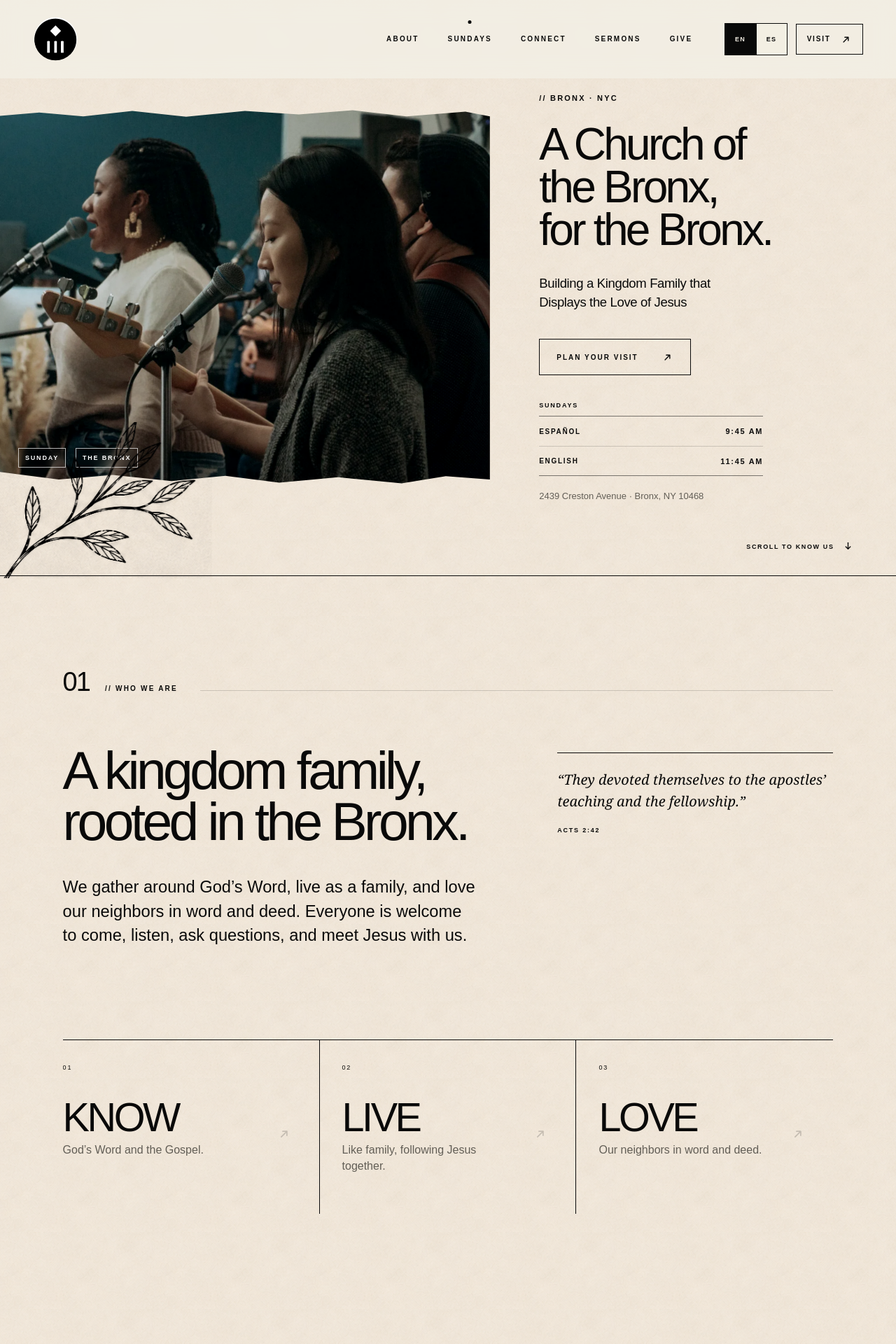
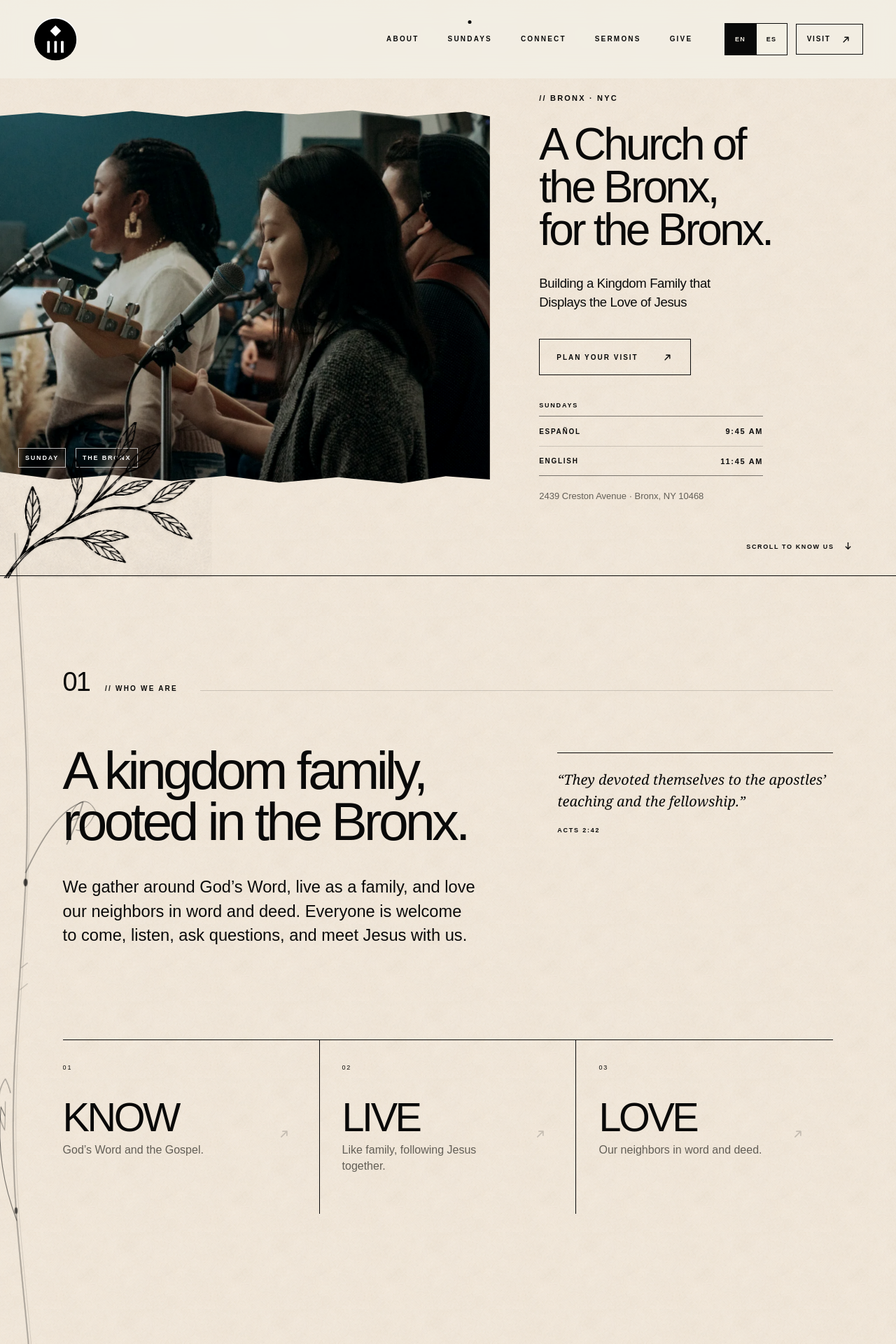
Before and after one commit to iLuzionsX/Fcc-gpt-line-ink, a React (Vite) app: page / in a window 1280 px wide. Shown: the top 1920 px of the page at 70% size. Built offline with nearby package versions, Linux system fonts and the light colour scheme.

Commit message:
Refine scroll branch motion and section timing

```diff
--- a/src/App.jsx
+++ b/src/App.jsx
@@ -201,7 +201,7 @@ function LanguageSwitch({ lang, onChange, label }) {
 }
 
 function Header({ active, progress, onVisit, t, lang, onLanguage }) {
-  return <header className="site-header" aria-label={t.mainNav}>
+  return <header className={`site-header ${progress > 0.015 ? "scrolled" : ""}`} aria-label={t.mainNav}>
     <Mark homeLabel={t.home} />
     <nav className="nav-rail" aria-label={t.primaryNav}>
       {navItems.map((id) => <a key={id} className={active === id ? "active" : ""} href={`#${id}`}>{t.nav[id]}</a>)}
@@ -353,11 +353,14 @@ function ValueCard({ number, word, copy }) {
 }
 
 function ScrollBranch({ progress }) {
-  const branchProgress = Math.min(1, Math.max(0, (progress - 0.035) / 0.69));
+  const branchProgress = Math.min(1, Math.max(0, progress));
   const segment = (start, end) => Math.min(1, Math.max(0, (branchProgress - start) / (end - start)));
-  const drawStyle = (start = 0, end = 1) => ({
+  const drawStyle = (start = 0, end = 1, maxOpacity = 1) => ({
     strokeDashoffset: 1 - segment(start, end),
-    opacity: segment(start, end),
+    opacity: segment(start, end) * maxOpacity,
+  });
+  const fadeStyle = (start, end, maxOpacity = 1) => ({
+    opacity: segment(start, end) * maxOpacity,
   });
 
   return <div className="scroll-branch" aria-hidden="true">
@@ -365,21 +368,50 @@ function ScrollBranch({ progress }) {
       <path
         className="branch-stroke branch-trunk"
         pathLength="1"
-        style={drawStyle(0, 1)}
-        d="M28 0 C36 115 54 190 45 285 C37 377 16 455 30 555 C43 648 70 708 60 815 C49 925 26 1010 40 1110 C54 1214 76 1290 65 1395 C54 1504 32 1600 48 1710 C59 1792 78 1880 70 2000"
+        style={drawStyle(0, 1, .9)}
+        d="M29 0 C37 96 55 188 46 286 C38 374 17 456 31 555 C44 647 69 715 60 817 C51 920 26 1010 41 1112 C55 1215 76 1292 65 1397 C54 1500 34 1604 48 1712 C60 1801 77 1887 69 2000"
       />
-      <path className="branch-stroke branch-twig" pathLength="1" style={drawStyle(.12, .25)} d="M43 276 C72 247 96 226 132 220 C118 244 101 264 76 281" />
-      <path className="branch-stroke branch-leaf" pathLength="1" style={drawStyle(.17, .27)} d="M112 235 C125 218 144 216 155 228 C142 242 126 247 112 235 Z" />
-      <path className="branch-stroke branch-twig" pathLength="1" style={drawStyle(.28, .42)} d="M31 563 C11 534 2 506 8 472 C24 491 36 512 43 538" />
-      <path className="branch-stroke branch-leaf" pathLength="1" style={drawStyle(.33, .43)} d="M13 490 C0 477 1 458 14 448 C27 462 29 479 13 490 Z" />
-      <path className="branch-stroke branch-twig" pathLength="1" style={drawStyle(.43, .58)} d="M59 819 C82 780 107 754 146 744 C132 777 109 802 78 826" />
-      <path className="branch-stroke branch-leaf" pathLength="1" style={drawStyle(.49, .59)} d="M121 770 C132 747 151 739 164 749 C153 770 138 779 121 770 Z" />
-      <path className="branch-stroke branch-twig" pathLength="1" style={drawStyle(.58, .72)} d="M41 1113 C18 1081 8 1050 15 1017 C31 1035 43 1060 51 1087" />
-      <path className="branch-stroke branch-leaf" pathLength="1" style={drawStyle(.63, .73)} d="M19 1035 C4 1022 4 1004 18 994 C31 1008 34 1025 19 1035 Z" />
-      <path className="branch-stroke branch-twig" pathLength="1" style={drawStyle(.72, .87)} d="M64 1398 C88 1368 108 1333 142 1325 C132 1353 111 1380 82 1407" />
-      <path className="branch-stroke branch-leaf" pathLength="1" style={drawStyle(.77, .88)} d="M119 1344 C131 1325 150 1321 161 1333 C149 1351 134 1357 119 1344 Z" />
-      <path className="branch-stroke branch-twig" pathLength="1" style={drawStyle(.86, .98)} d="M48 1712 C23 1688 11 1658 15 1629 C31 1644 45 1664 57 1689" />
-      <path className="branch-stroke branch-leaf" pathLength="1" style={drawStyle(.9, 1)} d="M20 1646 C7 1634 8 1618 21 1608 C34 1620 35 1637 20 1646 Z" />
+      <path
+        className="branch-stroke branch-trunk-echo"
+        pathLength="1"
+        style={drawStyle(.02, 1, .22)}
+        d="M33 0 C41 102 58 186 49 288 C41 381 22 456 35 553 C48 644 73 713 63 820 C53 925 31 1007 45 1110 C59 1211 80 1290 69 1399 C58 1504 38 1602 52 1710 C64 1799 81 1889 73 2000"
+      />
+
+      <path className="branch-stroke branch-twig" pathLength="1" style={drawStyle(.1, .24, .82)} d="M46 278 C73 248 101 226 137 220 C123 245 103 266 76 283" />
+      <path className="branch-stroke branch-leaf" pathLength="1" style={drawStyle(.16, .27, .78)} d="M113 236 C125 217 145 215 157 228 C143 244 127 249 113 236 Z" />
+      <path className="branch-stroke branch-vein" pathLength="1" style={drawStyle(.19, .28, .48)} d="M115 236 C129 233 142 231 154 228" />
+
+      <path className="branch-stroke branch-twig" pathLength="1" style={drawStyle(.27, .41, .82)} d="M32 563 C11 534 1 505 7 470 C24 489 37 512 44 540" />
+      <path className="branch-stroke branch-leaf" pathLength="1" style={drawStyle(.33, .44, .78)} d="M13 489 C-1 476 0 457 14 447 C27 460 30 478 13 489 Z" />
+      <path className="branch-stroke branch-vein" pathLength="1" style={drawStyle(.35, .45, .48)} d="M13 488 C14 475 14 462 14 449" />
+
+      <path className="branch-stroke branch-twig" pathLength="1" style={drawStyle(.42, .58, .82)} d="M60 818 C83 780 110 753 149 744 C134 779 111 804 79 828" />
+      <path className="branch-stroke branch-leaf" pathLength="1" style={drawStyle(.49, .6, .78)} d="M122 771 C132 747 152 738 165 749 C154 770 139 781 122 771 Z" />
+      <path className="branch-stroke branch-vein" pathLength="1" style={drawStyle(.51, .61, .48)} d="M124 770 C138 763 150 756 162 750" />
+
+      <path className="branch-stroke branch-twig" pathLength="1" style={drawStyle(.57, .72, .82)} d="M41 1114 C18 1082 8 1049 15 1015 C32 1035 44 1061 52 1089" />
+      <path className="branch-stroke branch-leaf" pathLength="1" style={drawStyle(.63, .74, .78)} d="M19 1035 C4 1021 4 1003 18 993 C32 1008 34 1025 19 1035 Z" />
+      <path className="branch-stroke branch-vein" pathLength="1" style={drawStyle(.65, .75, .48)} d="M19 1034 C19 1021 18 1008 18 995" />
+
+      <path className="branch-stroke branch-twig" pathLength="1" style={drawStyle(.71, .87, .82)} d="M65 1398 C88 1367 111 1332 146 1325 C135 1355 112 1382 82 1409" />
+      <path className="branch-stroke branch-leaf" pathLength="1" style={drawStyle(.77, .89, .78)} d="M120 1344 C132 1324 151 1320 162 1333 C150 1352 135 1358 120 1344 Z" />
+      <path className="branch-stroke branch-vein" pathLength="1" style={drawStyle(.8, .9, .48)} d="M121 1344 C135 1340 148 1336 160 1333" />
+
+      <path className="branch-stroke branch-twig" pathLength="1" style={drawStyle(.85, .98, .82)} d="M49 1713 C24 1688 11 1657 15 1627 C32 1643 46 1665 58 1691" />
+      <path className="branch-stroke branch-leaf" pathLength="1" style={drawStyle(.9, 1, .78)} d="M20 1645 C7 1633 8 1617 21 1607 C34 1619 35 1636 20 1645 Z" />
+      <path className="branch-stroke branch-vein" pathLength="1" style={drawStyle(.92, 1, .48)} d="M20 1644 C20 1632 20 1620 21 1609" />
+
+      <path className="branch-stroke branch-scratch" pathLength="1" style={drawStyle(.2, .31, .38)} d="M39 356 l10 -4 M37 374 l12 -5" />
+      <path className="branch-stroke branch-scratch" pathLength="1" style={drawStyle(.47, .57, .38)} d="M51 742 l12 -5 M52 759 l9 -4" />
+      <path className="branch-stroke branch-scratch" pathLength="1" style={drawStyle(.68, .79, .38)} d="M55 1260 l12 -5 M57 1278 l9 -4" />
+      <path className="branch-stroke branch-scratch" pathLength="1" style={drawStyle(.86, .96, .38)} d="M48 1660 l11 -4 M50 1677 l8 -3" />
+
+      <circle className="branch-knot" cx="46" cy="286" r="3.2" style={fadeStyle(.17, .27, .7)} />
+      <circle className="branch-knot" cx="31" cy="555" r="2.6" style={fadeStyle(.33, .43, .62)} />
+      <circle className="branch-knot" cx="60" cy="817" r="3.1" style={fadeStyle(.49, .59, .7)} />
+      <circle className="branch-knot" cx="41" cy="1112" r="2.8" style={fadeStyle(.63, .73, .64)} />
+      <circle className="branch-knot" cx="65" cy="1397" r="3" style={fadeStyle(.77, .88, .68)} />
     </svg>
   </div>;
 }
@@ -388,6 +420,7 @@ export function App() {
   const [visitOpen, setVisitOpen] = useState(false);
   const [active, setActive] = useState("sundays");
   const [progress, setProgress] = useState(0);
+  const [branchProgress, setBranchProgress] = useState(0);
   const [lang, setLang] = useState(() => {
     try {
       const saved = window.localStorage.getItem("fcc-language");
@@ -427,6 +460,16 @@ export function App() {
       const max = document.documentElement.scrollHeight - window.innerHeight;
       const ratio = max > 0 ? Math.min(1, Math.max(0, window.scrollY / max)) : 0;
       setProgress(ratio);
+
+      const aboutTop = document.getElementById("about")?.offsetTop ?? window.innerHeight;
+      const sermonsTop = document.getElementById("sermons")?.offsetTop ?? document.documentElement.scrollHeight;
+      const branchStart = aboutTop - window.innerHeight * .86;
+      const branchEnd = sermonsTop - window.innerHeight * .42;
+      const branchRatio = branchEnd > branchStart
+        ? Math.min(1, Math.max(0, (window.scrollY - branchStart) / (branchEnd - branchStart)))
+        : 0;
+      setBranchProgress(branchRatio);
+
       const heroProgress = Math.min(1, window.scrollY / Math.max(1, window.innerHeight));
       document.documentElement.style.setProperty("--hero-scroll", heroProgress.toFixed(3));
       ticking = false;
@@ -439,11 +482,13 @@ export function App() {
     };
     syncScroll();
     window.addEventListener("scroll", onScroll, { passive: true });
+    window.addEventListener("resize", onScroll, { passive: true });
 
     return () => {
       revealObserver.disconnect();
       navObserver.disconnect();
       window.removeEventListener("scroll", onScroll);
+      window.removeEventListener("resize", onScroll);
     };
   }, []);
 
@@ -459,7 +504,7 @@ export function App() {
 
   return <div id="top" className="site-frame" style={{ "--paper-texture": `url(${asset("paper-texture.png")})` }}>
     <Header active={active} progress={progress} onVisit={() => setVisitOpen(true)} t={t} lang={lang} onLanguage={setLang} />
-    <ScrollBranch progress={progress} />
+    <ScrollBranch progress={branchProgress} />
     <main>
       <section id="sundays" className="hero" aria-labelledby="hero-title" ref={heroRef} onPointerMove={onHeroPointer}>
         <div className="hero-image-wrap">
```
